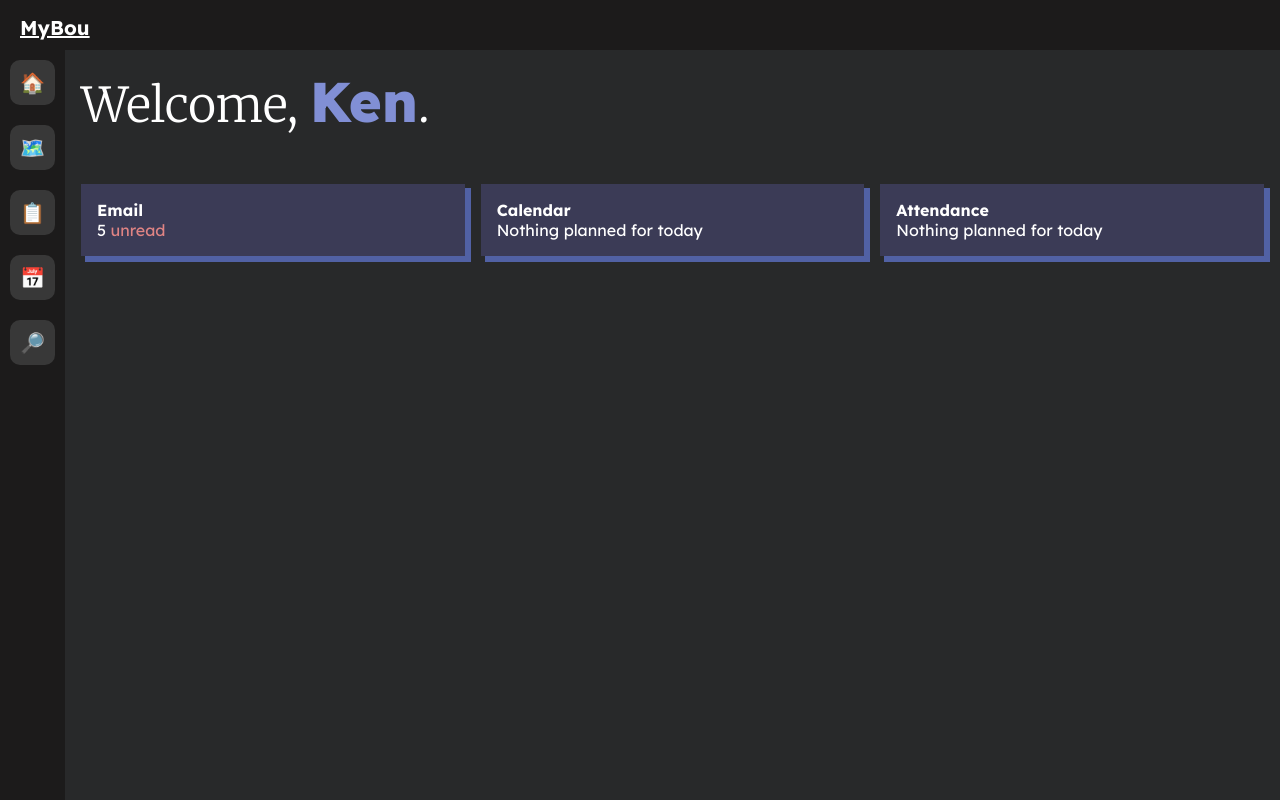
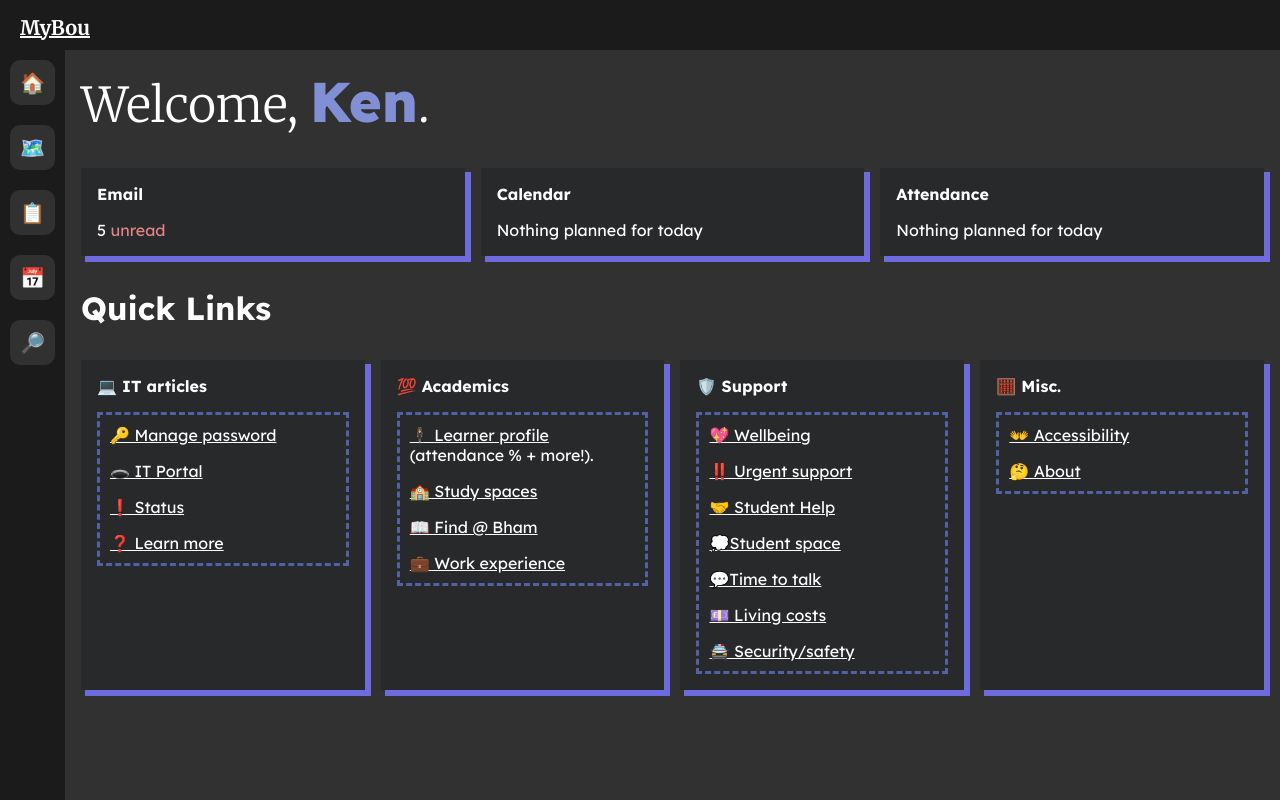
Before and after one commit to Lennythekau/mybou, a Next.js app: page / in a window 1280 px wide. Built offline with nearby package versions, Linux system fonts and the light colour scheme; a web font is replaced by a local one.

Commit message:
Finished majority of styling, filled out main page.

```diff
--- /dev/null
+++ b/app/about/page.tsx
@@ -0,0 +1,3 @@
+export default function Page() {
+    return <></>
+}
--- /dev/null
+++ b/app/accessibility/page.tsx
@@ -0,0 +1,3 @@
+export default function Page() {
+    return <></>
+}
--- a/app/global.css
+++ b/app/global.css
@@ -11,7 +11,7 @@
 :root {
     --c-dark-grey: rgb(28, 27, 27);
     --c-grey: hsl(210 2 16);
-    --c-light-grey: rgb(56, 56, 56);
+    --c-light-grey: rgb(49, 49, 49);
     --c-blue: hsl(228 34% 48%);
     --c-purple: rgb(109, 107, 221);
     --header-height: 50px;
@@ -24,6 +24,7 @@ header {
     height: var(--header-height);
     background: var(--c-dark-grey);
     color: white;
+
     font-size: calc(var(--header-height) - var(--header-padding) * 3);
     font-weight: 700;
 
@@ -36,6 +37,7 @@ header {
 
 header span {
     margin-left: 10px;
+    font-family: var(--font-merriweather);
 }
 
 body,
@@ -59,7 +61,7 @@ body,
 main {
     flex-grow: 1;
     overflow: auto;
-    background-color: var(--c-grey);
+    background-color: var(--c-light-grey);
 }
 
 .padded-container {
--- a/app/page.tsx
+++ b/app/page.tsx
@@ -1,5 +1,6 @@
 // import SignIn from "@/components/sign-in";
 import styles from "@/styles/homepage.module.css";
+import Link from "next/link";
 
 export default function Page() {
     const name = "Ken";
@@ -7,21 +8,67 @@ export default function Page() {
         <div className="padded-container">
             <p className={`${styles.welcome}`}>Welcome, <span className={styles.name}>{name}</span>.</p>
 
-            <section className={styles.dashboard}>
+            <section className={`${styles.dashboard} ${styles.section}`}>
                 <div className={styles.card}>
                     <p className={styles["card__title"]}>Email</p>
                     <p>5 <span className={styles.unread}>unread</span></p>
                 </div>
 
-                <div className={styles["card"]}>
+                <div className={styles.card}>
                     <p className={styles["card__title"]}>Calendar</p>
                     <p>Nothing planned for today</p>
                 </div>
 
-                <div className={styles["card"]}>
+                <div className={styles.card}>
                     <p className={styles["card__title"]}>Attendance</p>
                     <p>Nothing planned for today</p>
                 </div>
+            </section>
+
+            <h1>Quick Links</h1>
+            <section className={styles.section + " " + styles["quick-links"]}>
+                <div className={styles.card}>
+                    <p className={styles["card__title"]}>💻 IT articles</p>
+                    <ul>
+                        <li><a href="https://itservicedesk.bham.ac.uk/itportal?id=uob_kb_article&sysparm_article=KB12702">🔑 Manage password</a></li>
+                        <li><a href="https://itservicedesk.bham.ac.uk/itportal">🕳️ IT Portal</a></li>
+                        <li><a href="https://itservicedesk.bham.ac.uk/itportal?id=services_status">❗ Status</a></li>
+                        <li><a href="https://bham.sharepoint.com/sites/IT/">❓ Learn more</a></li>
+                    </ul>
+                </div>
+
+                <div className={styles.card}>
+                    <p className={styles["card__title"]}>💯 Academics</p>
+                    <ul>
+                        <li><a href="https://learner-profile.bham.ac.uk/">🕴️ Learner profile</a> (attendance % + more!).</li>
+                        <li><a href="https://intranet.birmingham.ac.uk/student/study-spaces/index.aspx">🏫 Study spaces</a></li>
+                        <li><a href="https://birmingham.primo.exlibrisgroup.com/discovery/search?vid=44BIR_INST:44BIR_VU1&tab=everywhere">📖 Find @ Bham</a></li>
+                        <li><a href="https://www.intranet.birmingham.ac.uk/student/careers/internships-and-work-experience/index.aspx">💼 Work experience</a></li>
+                    </ul>
+                </div>
+
+                <div className={styles.card}>
+                    <p className={styles["card__title"]}>🛡️ Support</p>
+                    <ul>
+                        <li><a href="https://intranet.birmingham.ac.uk/student/Your-Wellbeing/Index.aspx">💖 Wellbeing</a></li>
+                        <li><a href="https://intranet.birmingham.ac.uk/student/urgent-support.aspx">‼️ Urgent support</a></li>
+                        <li><a href="https://intranet.birmingham.ac.uk/student/student-hub/homepage.aspx">🤝 Student Help</a></li>
+                        <li><a href="https://studentspace.org.uk/">💭Student space</a></li>
+                        <li><a href="https://intranet.birmingham.ac.uk/student/your-wellbeing/time-to-talk.aspx">💬Time to talk</a></li>
+                        <li><a href="https://intranet.birmingham.ac.uk/student/financial-support/managing-living-costs.aspx">💷 Living costs</a></li>
+                        <li><a href="https://intranet.birmingham.ac.uk/student/community-safety-and-security/index.aspx">🚔 Security/safety</a></li>
+                    </ul>
+                </div>
+
+                <div className={styles.card}>
+                    <p className={styles["card__title"]}>🧮 Misc.</p>
+                    <ul>
+                        <li><Link href="/accessibility">👐 Accessibility</Link></li>
+                        <li><Link href="/about">🤔 About</Link></li>
+
+                    </ul>
+                </div>
+
             </section>
 
 
--- a/app/search/page.tsx
+++ b/app/search/page.tsx
@@ -1,7 +1,5 @@
 import styles from "@/styles/search.module.css";
 
 export default function Page() {
-    return <div className="padded-container">
-        <input className={styles["search-bar"]} type="text" placeholder="Search pages..." />
-    </div>
+    return <input className={styles["search-bar"]} type="text" placeholder="Search pages..." />
 }
--- a/styles/homepage.module.css
+++ b/styles/homepage.module.css
@@ -2,7 +2,7 @@
     font-size: 3rem;
     font-weight: 300;
     font-family: var(--font-merriweather);
-    padding-bottom: 1em;
+    margin: 2em unset;
 }
 
 .name {
@@ -18,18 +18,38 @@
     gap: 1em;
 }
 
-.card {
-    background-color: rgb(59, 59, 86);
-    padding: 1em;
-    box-shadow: 5px 5px 0px 1px var(--c-blue);
-    cursor: pointer;
+.quick-links {
+    display: grid;
+    grid-template-columns: 1fr 1fr 1fr 1fr;
+    gap: 1em;
 }
 
+.card {
+    background-color: var(--c-grey);
+    padding: 1em;
+    box-shadow: 5px 5px 0px 1px var(--c-purple);
+    display: inline-block;
+}
+
+.card ul {
+    list-style-type: none;
+    border: 3px var(--c-blue) dashed;
+
+    padding: 10px;
+    display: flex;
+    flex-direction: column;
+    gap: 1em;
+}
 
 .card__title {
     font-weight: 700;
+    margin-bottom: 1em;
 }
 
 .unread {
     color: rgb(224, 132, 132);
 }
+
+.section {
+    margin: 2em auto;
+}
--- a/styles/search.module.css
+++ b/styles/search.module.css
@@ -1,7 +1,7 @@
 .search-bar {
     width: 50%;
     font-size: 30px;
-    margin: auto;
+    margin: 3em auto auto;
     display: block;
 
     border: 5px var(--c-purple) solid;
```
Also changed, not shown: app/attendance/page.tsx (+7 -7 lines).
